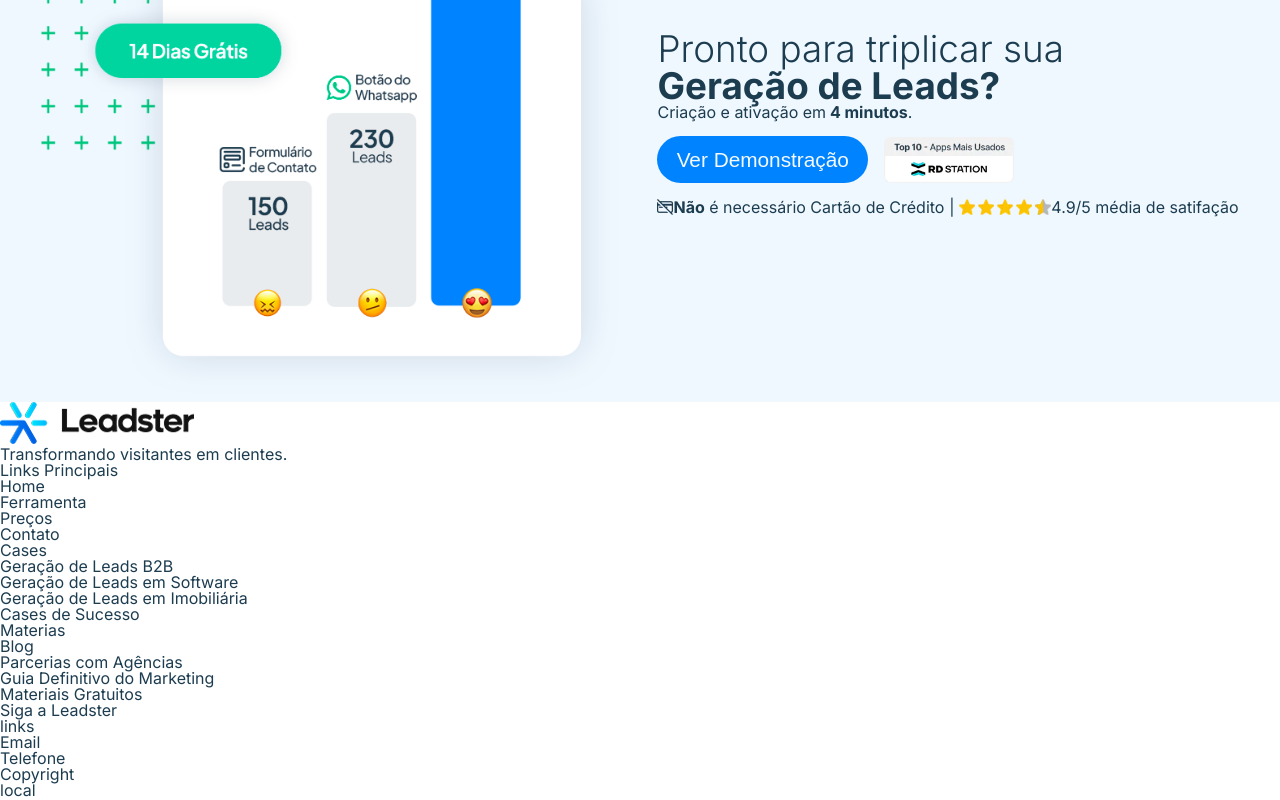
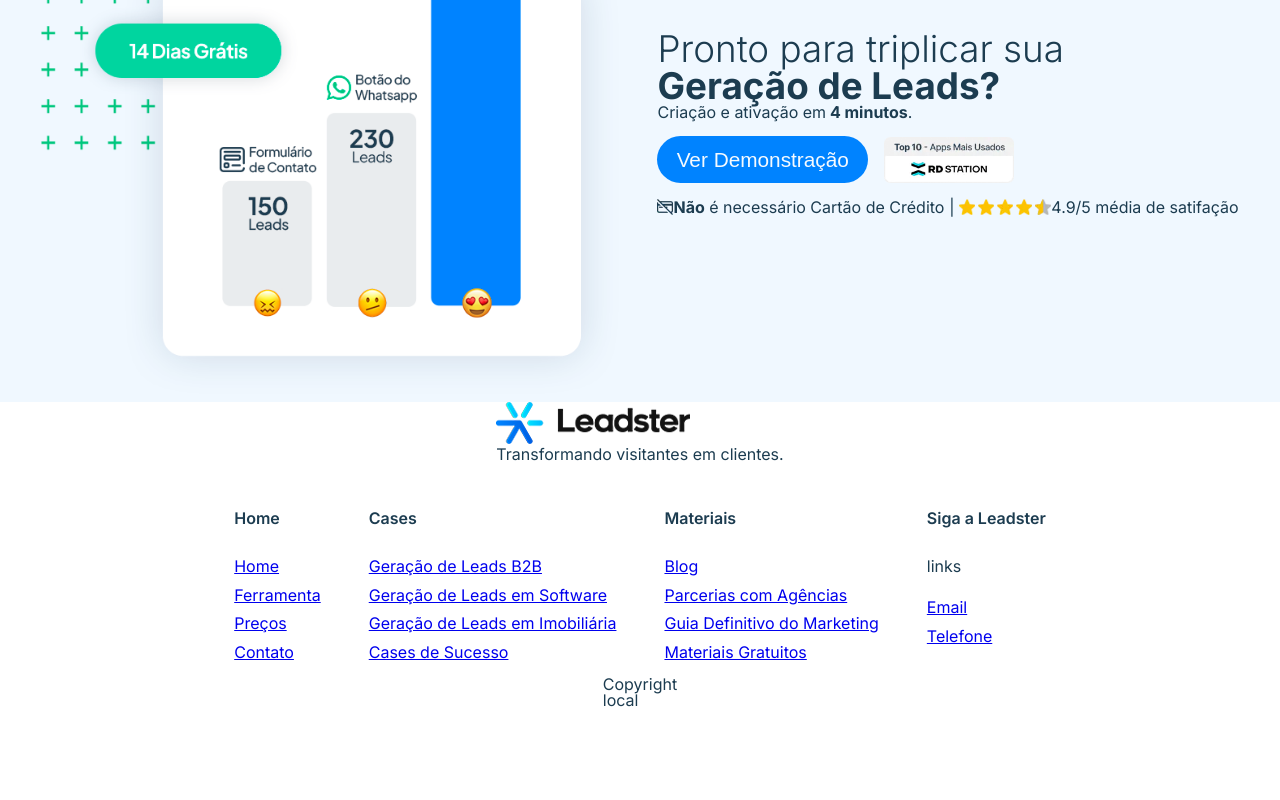
Before and after one commit to felipelamela/Teste_Leadster, a Next.js app: page / in a window 1280 px wide. Shown: the part 561-1361 px from the top of the page. After the commit the page ends 1271 px from the top, so only its background shows below. Built offline with nearby package versions, Linux system fonts and the light colour scheme.

Commit message:
Rotas dinamicas Footer

```diff
--- /dev/null
+++ b/src/component/Footer/Footer.module.css
@@ -0,0 +1,27 @@
+.containerFooter {
+  margin: 0 auto;
+  justify-content: center;
+  display: flex;
+  flex-direction: column;
+  gap: 1rem;
+  align-items: center;
+}
+
+.containerAllLinks {
+  display: flex;
+  gap: 3rem;
+  justify-content: space-between;
+}
+
+.containerLinksBox {}
+
+.titleLink {
+  font-weight: 600;
+  padding: 2rem 0;
+}
+
+.containerLinks {
+  display: flex;
+  flex-direction: column;
+  gap: .8rem;
+}
--- a/src/component/Footer/Footer.tsx
+++ b/src/component/Footer/Footer.tsx
@@ -1,48 +1,112 @@
+import Link from "next/link"
+import FooterLinks from "../FooterLinks/FooterLinks"
+import style from "./Footer.module.css"
+
+interface objetoLink {
+  title: string,
+  link: string
+}
+
+interface objLink {
+  title: string,
+  links: objetoLink[]
+}
+
+
+const listaDeLinks: objLink[] = [
+  {
+    title: "Home",
+    links: [{
+      'title': 'Home',
+      'link': '/'
+    },
+
+    {
+      'title': 'Ferramenta',
+      'link': '/'
+    },
+    {
+      'title': 'Preços',
+      'link': '/'
+    },
+    {
+      'title': 'Contato',
+      'link': '/'
+    },]
+  },
+  {
+    title: "Cases",
+    links: [
+      {
+        'title': 'Geração de Leads B2B',
+        'link': '/'
+      },
+
+      {
+        'title': 'Geração de Leads em Software',
+        'link': '/'
+      },
+      {
+        'title': 'Geração de Leads em Imobiliária',
+        'link': '/'
+      },
+      {
+        'title': 'Cases de Sucesso',
+        'link': '/'
+      },
+    ]
+
+  },
+  {
+    title: "Materiais",
+    links: [
+      {
+        'title': 'Blog',
+        'link': '/'
+      },
+
+      {
+        'title': 'Parcerias com Agências',
+        'link': '/'
+      },
+      {
+        'title': 'Guia Definitivo do Marketing',
+        'link': '/'
+      },
+      {
+        'title': 'Materiais Gratuitos',
+        'link': '/'
+      },
+    ]
+  }
+
+
+]
 
 
 
 export default function Footer() {
-  return (<footer>
+  return (<footer className={style.containerFooter}>
     <div>
       <img src="/img/logo.png" alt="" />
       <p>Transformando visitantes em clientes.</p>
     </div>
 
-    <div>
+    <div className={style.containerAllLinks}>
+      {listaDeLinks.map(lista => (
+        <FooterLinks
+          title={lista.title}
+          namesLink={lista.links}
+        />
+      ))}
+
       <div>
-        <h3>Links Principais</h3>
-        <div>
-          <p>Home</p>
-          <p>Ferramenta</p>
-          <p>Preços</p>
-          <p>Contato</p>
-        </div>
-      </div>
-      <div>
-        <h3>Cases</h3>
-        <div>
-          <p>Geração de Leads B2B</p>
-          <p>Geração de Leads em Software</p>
-          <p>Geração de Leads em Imobiliária</p>
-          <p>Cases de Sucesso</p>
-        </div>
-      </div>
-      <div>
-        <h3>Materias</h3>
-        <div>
-          <p>Blog</p>
-          <p>Parcerias com Agências</p>
-          <p>Guia Definitivo do Marketing</p>
-          <p>Materiais Gratuitos</p>
-        </div>
-      </div>
-      <div>
-        <h3>Siga a Leadster</h3>
-        <div>
+        <h3 className={style.titleLink}>Siga a Leadster</h3>
+        <div className={style.containerLinks}>
           <p>links </p>
           <p></p>
-          <p>Email</p>
-          <p>Telefone</p>
+          <Link href='/'>Email</Link>
+          <Link href='/'>Telefone</Link>
         </div>
       </div>
     </div>
--- /dev/null
+++ b/src/component/FooterLinks/FooterLinks.module.css
@@ -0,0 +1,10 @@
+.titleLink {
+  font-weight: 600;
+  padding: 2rem 0;
+}
+
+.containerLinks {
+  display: flex;
+  flex-direction: column;
+  gap: .8rem;
+}
--- a/src/component/FooterLinks/FooterLinks.tsx
+++ b/src/component/FooterLinks/FooterLinks.tsx
@@ -1,8 +1,28 @@
+import Link from 'next/link'
 import React from 'react'
+import style from './FooterLinks.module.css'
 
-const FooterLinks = () => {
+interface objetoLink {
+  title: string
+  link: string
+}
+
+interface Footer {
+  title: string
+  namesLink: objetoLink[]
+}
+
+const FooterLinks: React.FC<Footer> = ({ title, namesLink }) => {
   return (
-    <div>FooterLinks</div>
+    <article>
+      <h4 className={style.titleLink}>{title}</h4>
+      <div className={style.containerLinks}>
+        {namesLink.map((nameL, index) => (
+          <Link key={index} href={nameL.title}>{nameL.title}</Link>
+        ))}
+
+      </div>
+    </article>
   )
 }
 
```
